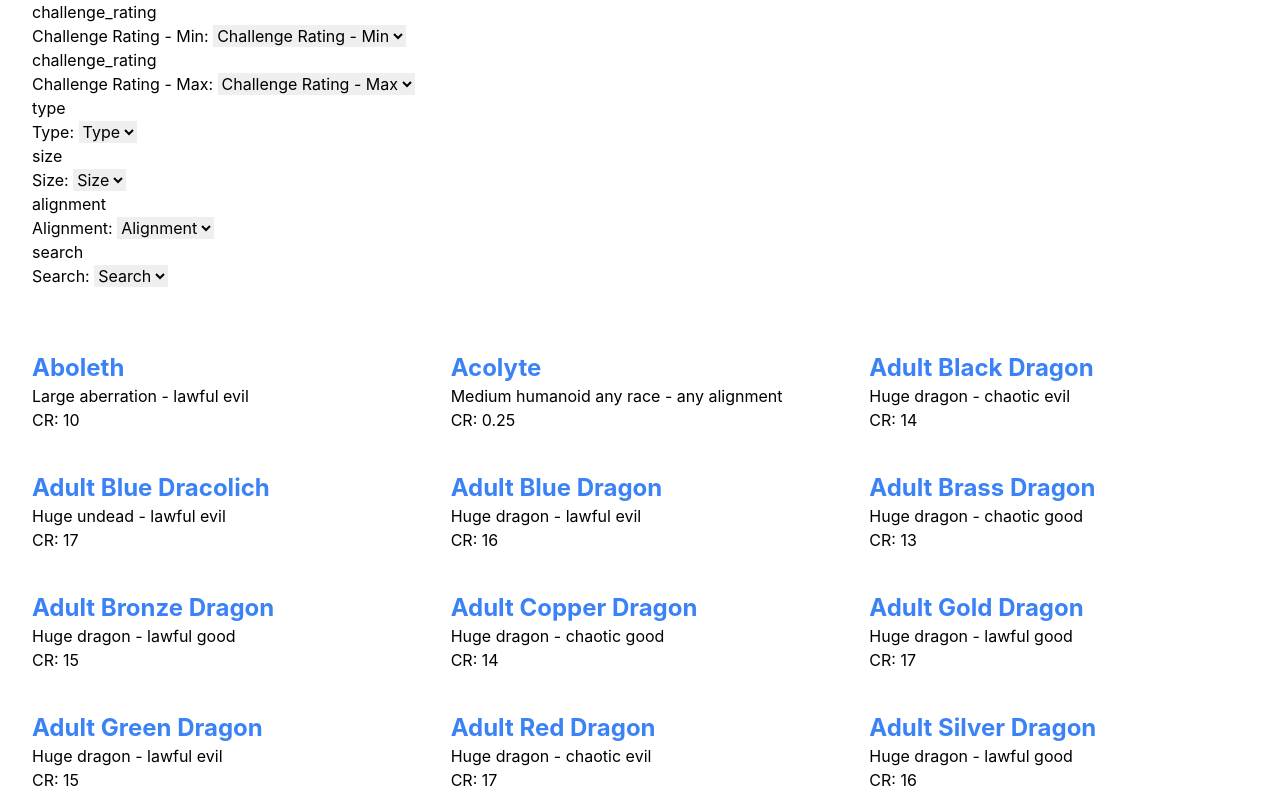
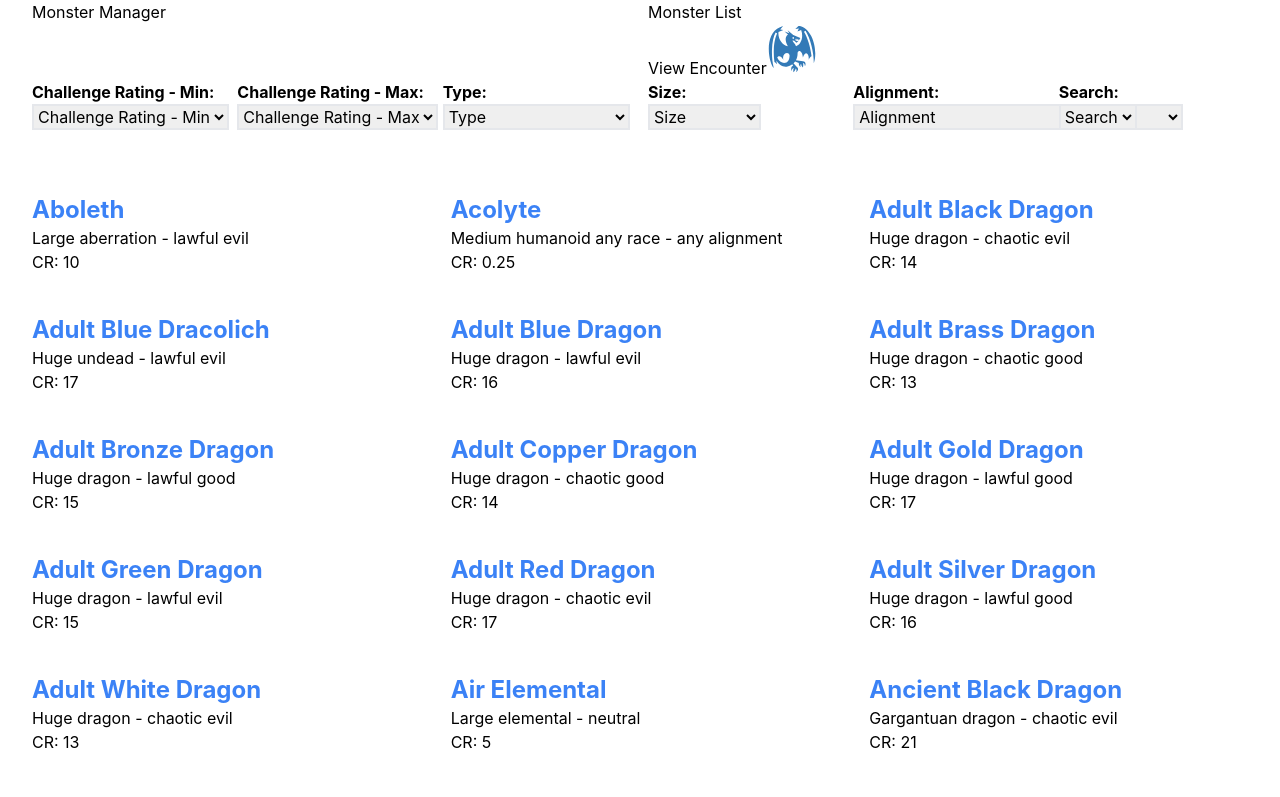
Before and after one commit to gthayer/monster-manager-next, a Next.js app: page / in a window 1280 px wide. Shown: the top 797 px of the page. Built offline with nearby package versions, Linux system fonts and the light colour scheme.

Commit message:
filters and grid styling

```diff
--- a/components/archive.js
+++ b/components/archive.js
@@ -2,7 +2,7 @@ import Card from './card';
 
 export default function Archive({monsters}) {
 	return (
-		<div className="grid gap-10 grid-cols-1 sm:grid-cols-2 md:grid-cols-3">
+		<div className="container mx-auto grid gap-10 grid-cols-1 sm:grid-cols-2 md:grid-cols-3">
 			{ monsters ? monsters.map((monster, i) => <Card key={i} monster={monster}/>) : null }
 		</div>
 	)
--- a/components/filter.js
+++ b/components/filter.js
@@ -1,15 +1,18 @@
+import {getFilterOptions} from '../lib/helpers';
+
 export default function filter({filter, label}) {
+
+	const options = getFilterOptions(filter);
+
 	return (
 		<>
-			{filter}
 			<div>
-				<label>{label}: </label>
-				<select name={filter}>
+				<label className="font-bold block">{label}: </label>
+				<select className="border-2" name={filter}>
 					<option value="">{label}</option>
+					{options.map((option,i) => <option key={i} value={option}>{option}</option>)}
 				</select>
 			</div>
 		</>
 	);
 }
-
-// {this.state.filter.map((option,i) => <option key={i} value={option}>{option}</option>)}
--- a/components/filters.js
+++ b/components/filters.js
@@ -2,13 +2,13 @@ import Filter from './filter';
 
 export default function filters() {
 	return (
-		<>
+		<div className="grid gap-4 grid-cols-2 sm:grid-cols-6">
 			<Filter filter="challenge_rating" label="Challenge Rating - Min"/>
 			<Filter filter="challenge_rating" label="Challenge Rating - Max"/>
 			<Filter filter="type" label="Type"/>
 			<Filter filter="size" label="Size"/>
 			<Filter filter="alignment" label="Alignment"/>
 			<Filter filter="search" label="Search"/>
-		</>
+		</div>
 	);
 }
--- a/components/footer.js
+++ b/components/footer.js
@@ -1,6 +1,6 @@
 export default function footer() {
 	return (
-		<footer className="grid grid-cols-3 gap-4">
+		<footer className="container mx-auto grid grid-cols-3 gap-4">
 			<p><strong>An interactive Dungeons and Dragons 5e Monster Manual built on React.js.</strong></p>
 			<p>Some content used under the <a href="http://www.opengamingfoundation.org/ogl.html" target="_blank" title="Open Gaming License" rel="noreferrer">Open Gaming License.</a></p>
 			<p><a href="https://github.com/gthayer/monster-manager" target="_blank" title="Contribute on GitHub" rel="noreferrer">Contribute on GitHub!</a></p>
--- a/components/header.js
+++ b/components/header.js
@@ -1,9 +1,39 @@
+import Image from 'next/image'
+import Link from 'next/link'
 import Filters from "./filters"
 
 export default function Header() {
 	return (
-		<>
+		<div className="container mx-auto">
+			<div className="grid grid-cols-2 gap-4">
+
+				<h1>
+					<Link href="/">Monster Manager</Link>
+				</h1>
+
+				<ul className="nav nav-tabs nav nav-tabs navbar-right">
+					<li>
+						<Link href="/">Monster List</Link>
+					</li>
+					<li>
+						<Link href="/manager" passHref>
+							<>
+								<a>View Encounter</a>
+								<Image
+									src="/images/wyvern.svg"
+									alt="Monster Manager Logo"
+									width={50}
+									height={50}
+								/>
+								{/* <span>{encounter.length}</span> */}
+							</>
+						</Link>
+					</li>
+				</ul>
+
+				</div>
+
 			<Filters/>
-		</>
+		</div>
 	)
 }
--- a/components/layout.js
+++ b/components/layout.js
@@ -1,6 +1,4 @@
 import Head from 'next/head'
-import Image from 'next/image'
-import Link from 'next/link'
 import styles from './layout.module.css'
 import Header from './header'
 import Footer from './footer'
@@ -15,34 +13,6 @@ export default function Layout({ children, home }) {
 
 			<Header/>
 
-			<div className="grid grid-cols-2 gap-4">
-
-				<h1>
-					<Link href="/">Monster Manager</Link>
-				</h1>
-
-				<ul className="nav nav-tabs nav nav-tabs navbar-right">
-					<li>
-						<Link href="/">Monster List</Link>
-					</li>
-					<li>
-						<Link href="/manager" passHref>
-							<>
-								<a>View Encounter</a>
-								<Image
-									src="/images/wyvern.svg"
-									alt="Monster Manager Logo"
-									width={50}
-									height={50}
-								/>
-								{/* <span>{encounter.length}</span> */}
-							</>
-						</Link>
-					</li>
-				</ul>
-
-			</div>
-
 			<main className={styles.main}>
 				<main>{children}</main>
 			</main>
--- a/lib/helpers.js
+++ b/lib/helpers.js
@@ -27,3 +27,8 @@ export function getMonsterData(id) {
 export function slugifyName( name ) {
 	return name.toLowerCase().replace(/\s+/g, '-');
 }
+
+export function getFilterOptions(filter) {
+	const options = monsters.map( monster => monster[filter] ).filter( (value, index, self) => self.indexOf(value) === index );
+	return options;
+}
```
